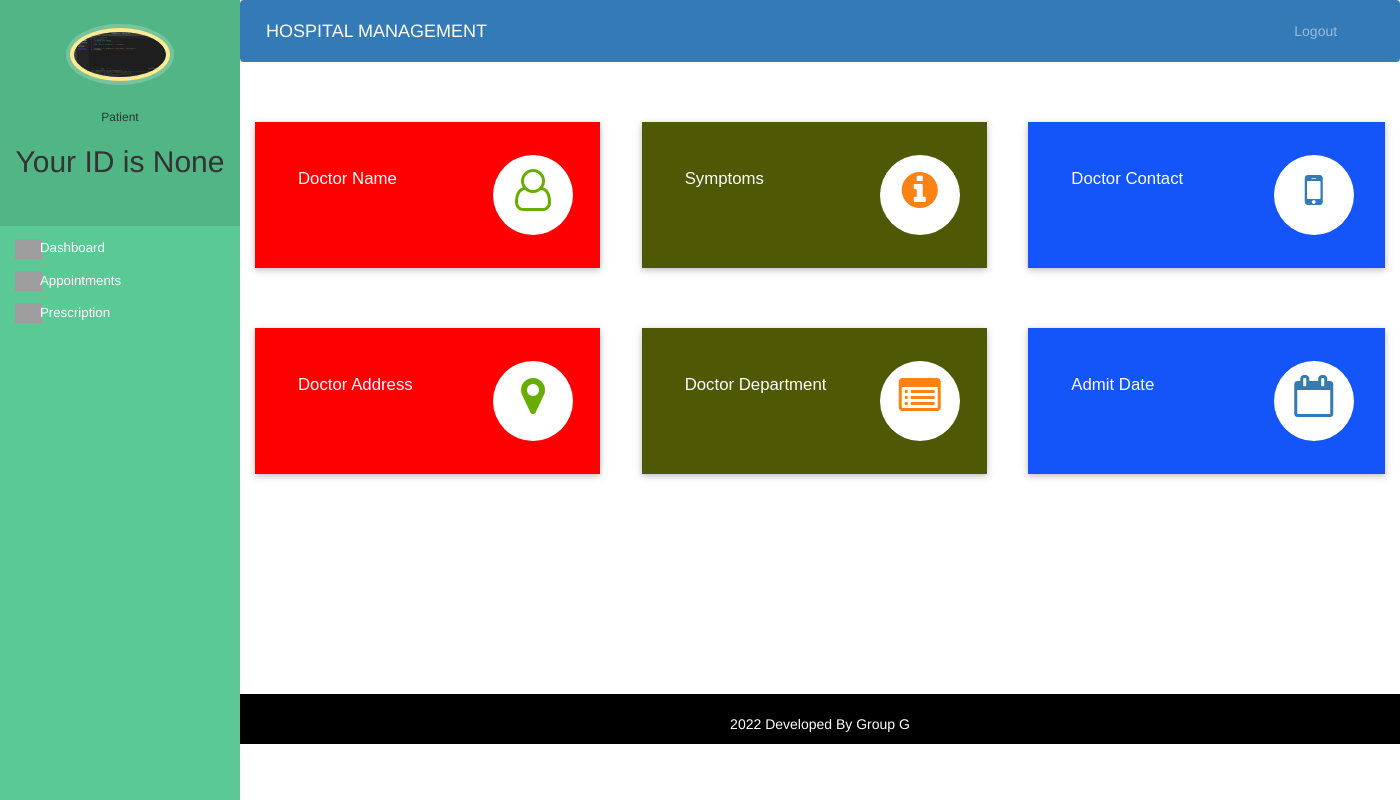
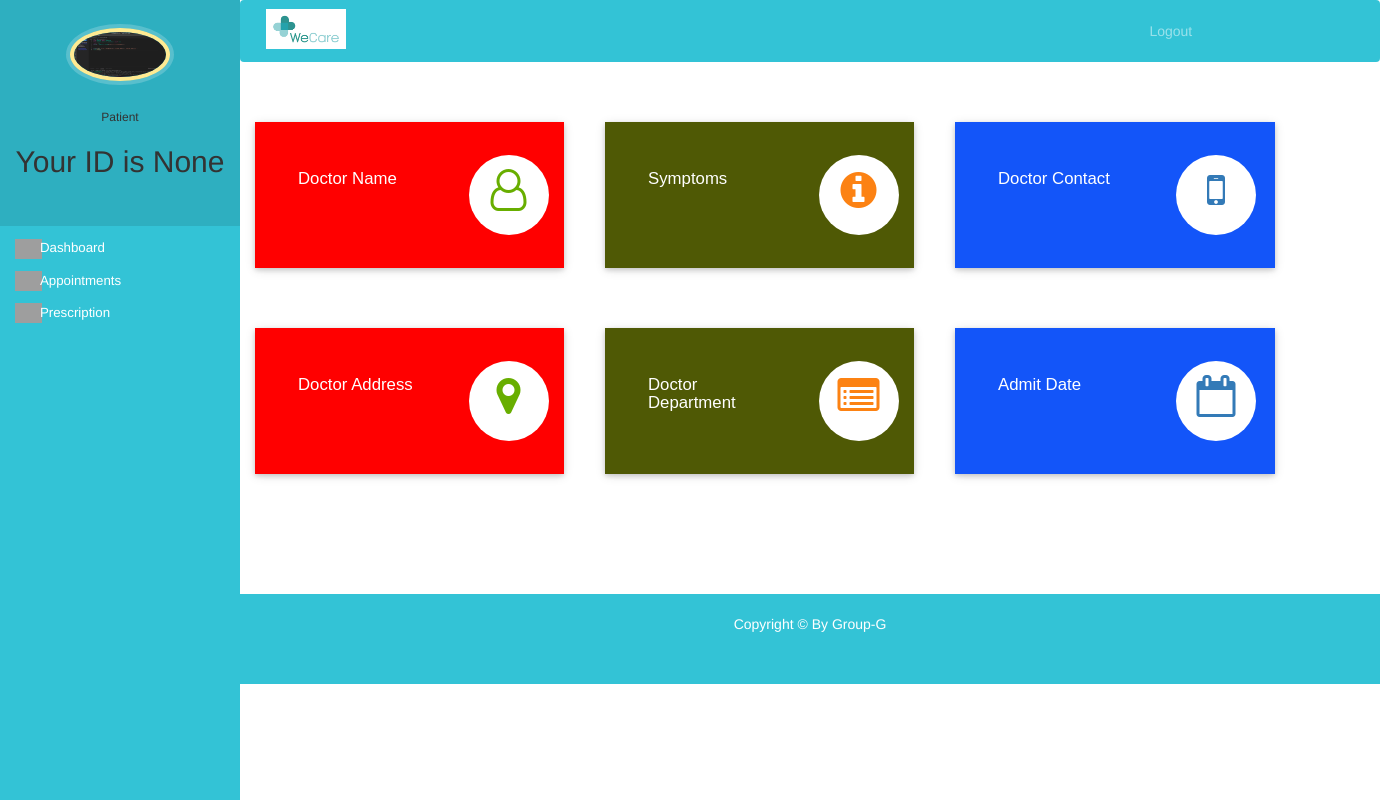
Before and after one commit to KABIR09/Open_HMS, a Django app: template templates/hospital/patient_dashboard.html in a window 1400 px wide. Run offline with Django 3.2, Linux system fonts and the light colour scheme; the template is opened without the code that fills it: values that come from a table or form of the project are taken from there, others are empty; data comes from the database, SQL or seed files in the repository; both versions use the stored data as it was after the commit; some libraries are stand-ins or nearby versions; grey boxes are pictures that could not be loaded.

Commit message:
UI changes

```diff
--- a/templates/hospital/patient_base.html
+++ b/templates/hospital/patient_base.html
@@ -36,7 +36,7 @@
     -----------------------------------------*/
     footer {
       padding: 0px 0px 0px 0px;
-      background-color: black;
+      background-color: rgba(0, 181, 204,0.8);
       margin: 0px;
     }
 
@@ -92,6 +92,7 @@
     body {
 
       padding-left: 240px;
+      position: fixed;
     }
     main {
       position: relative;
@@ -99,7 +100,7 @@
     }
 
     .menu {
-      background: #5bc995;
+      background: rgba(0, 181, 204,0.8);
       height: 100vh;
       width: 240px;
       position: fixed;
@@ -116,7 +117,7 @@
     .menu .avatar img {
       width: 100px;
       border-radius: 50%;
-      overflow: hidden;
+      overflow:y-auto;
       border: 4px solid #ffea92;
       box-shadow: 0 0 0 4px rgba(255, 255, 255, 0.2);
     }
@@ -291,13 +292,13 @@
   <main>
     <!-- nav start -->
     <div class="bs-example">
-      <nav class="navbar navbar-expand-md  navbar-dark fixed-top" style="background:#337AB7;">
-        <a href="/patient-dashboard" class="navbar-brand">HOSPITAL MANAGEMENT</a>
+      <nav class="navbar navbar-expand-md  navbar-dark fixed-top" style="background:rgba(0, 181, 204,0.8);">
+        <a class="navbar-brand" href="/" ><img src="{% static 'images/logo.png' %}" width="80" height="40" style="position: absolute; top: 8px; bottom: 5px;" alt=""></a>
         <button type="button" class="navbar-toggler" data-toggle="collapse" data-target="#navbarCollapse">
           <span class="navbar-toggler-icon"></span>
         </button>
         <div class="collapse navbar-collapse justify-content-between" id="navbarCollapse">
-          <div class="navbar-nav" style=" margin-left: 90%;">
+          <div class="navbar-nav" style=" margin-left: 80%;">
 
             <a href="/logout" class="nav-item nav-link">Logout</a>
           </div>
@@ -310,7 +311,7 @@
     {% block content %}
     {% endblock content %}
     <!-- content end-->
-    <br><br><br><br><br><br><br>
+    <br><br>
     <footer>
 
       <br>
@@ -318,11 +319,14 @@
         <div class="row">
           <div class="col-md-12 col-sm-12">
             <div style="color:#ffffff;" class="wow fadeInUp footer-copyright">
-              <p>2022 Developed By Group G </p>
+              <p>
+                Copyright &copy; By Group-G </p>
+
             </div>
           </div>
         </div>
       </div>
+      <br><br>
     </footer>
   </main>
 
--- a/templates/hospital/patient_dashboard_cards.html
+++ b/templates/hospital/patient_dashboard_cards.html
@@ -142,7 +142,7 @@
 
 <body>
   <div class="market-updates">
-    <div class="col-md-4 market-update-gd">
+    <div class="col-md-4 market-update-gd" style="width: 350px;">
       <div class="market-update-block clr-block-1">
         <div class="col-md-8 market-update-left">
           <h3>{{doctorName}}</h3>
@@ -154,7 +154,7 @@
         <div class="clearfix"> </div>
       </div>
     </div>
-    <div class="col-md-4 market-update-gd">
+    <div class="col-md-4 market-update-gd"  style="width: 350px;">
       <div class="market-update-block clr-block-2">
         <div class="col-md-8 market-update-left">
           <h3>{{symptoms}}</h3>
@@ -166,7 +166,7 @@
         <div class="clearfix"> </div>
       </div>
     </div>
-    <div class="col-md-4 market-update-gd">
+    <div class="col-md-4 market-update-gd" style="width: 350px;">
       <div class="market-update-block clr-block-3">
         <div class="col-md-8 market-update-left">
           <h3>{{doctorMobile}}</h3>
@@ -188,7 +188,7 @@
 
 
   <div class="market-updates">
-    <div class="col-md-4 market-update-gd">
+    <div class="col-md-4 market-update-gd" style="width: 350px;">
       <div class="market-update-block clr-block-1">
         <div class="col-md-8 market-update-left">
           <h3>{{doctorAddress}}</h3>
@@ -200,7 +200,7 @@
         <div class="clearfix"> </div>
       </div>
     </div>
-    <div class="col-md-4 market-update-gd">
+    <div class="col-md-4 market-update-gd" style="width: 350px;">
       <div class="market-update-block clr-block-2">
         <div class="col-md-8 market-update-left">
           <h3>{{doctorDepartment}}</h3>
@@ -212,7 +212,7 @@
         <div class="clearfix"> </div>
       </div>
     </div>
-    <div class="col-md-4 market-update-gd">
+    <div class="col-md-4 market-update-gd" style="width: 350px;">
       <div class="market-update-block clr-block-3">
         <div class="col-md-8 market-update-left">
           <h3>{{admitDate}}</h3>
```
Also changed, not shown: db.sqlite3, static/patient_document/Screenshot_from_2022-01-04_22-59-56.png (added), static/profile_pic/PatientProfilePic/Screenshot_from_2022-01-04_22-59-56.png (added).
